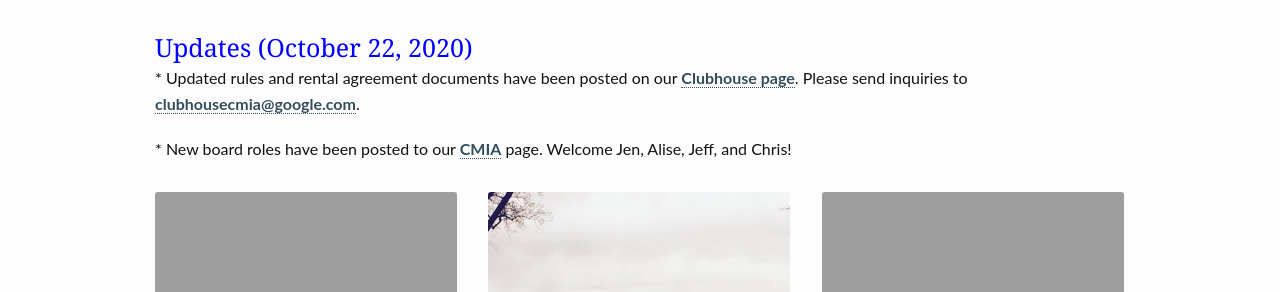
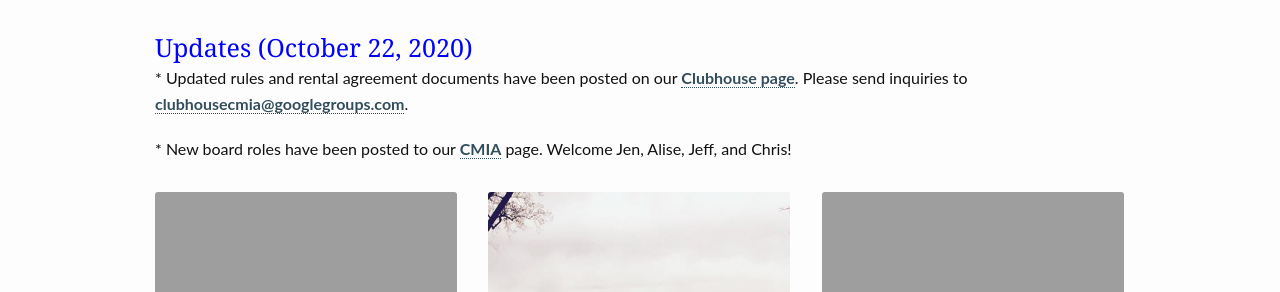
Before and after one commit to carrolltonmanor/carrolltonmanor.github.io, a Jekyll site: the page built from index.md, in a window 1280 px wide. Shown: the part 456-748 px from the top of the page. Built offline with Jekyll 4.4.1, drawn with Linux system fonts in a browser that asks for light colours.

Commit message:
Update frontpage.html

```diff
--- a/_layouts/frontpage.html
+++ b/_layouts/frontpage.html
@@ -25,7 +25,7 @@ format: blog-index
 <div class="row">
     <div class="medium-12 columns">
 	    <h2 class="font-size-h3 t10" style="color:blue;">Updates (October 22, 2020)</h2>
-	    <p>* Updated rules and rental agreement documents have been posted on our <a href="/resources/clubhouse/">Clubhouse page</a>.  Please send inquiries to <a href="mailto:clubhousecmia@google.com?subject=Carrollton Manor clubhouse inquiry">clubhousecmia@google.com</a>.</p>
+	    <p>* Updated rules and rental agreement documents have been posted on our <a href="/resources/clubhouse/">Clubhouse page</a>.  Please send inquiries to <a href="mailto:clubhousecmia@googlegroups.com?subject=Carrollton Manor clubhouse inquiry">clubhousecmia@googlegroups.com</a>.</p>
 	    <p>* New board roles have been posted to our <a href="/cmia/">CMIA</a> page.  Welcome Jen, Alise, Jeff, and Chris!</p>
     </div><!-- /.medium-12.columns -->
 </div>
```
